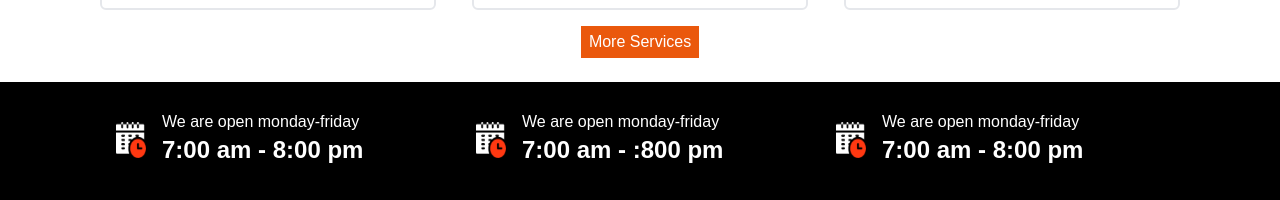
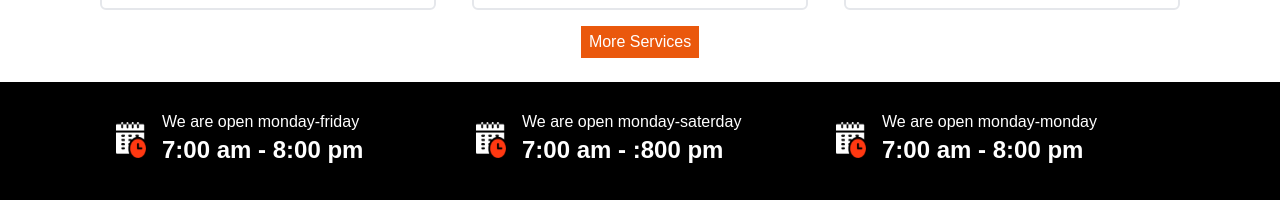
Before and after one commit to SujonRoyBD/Car-doctor, a Next.js app: page / in a window 1280 px wide. Shown: the part 2165-2365 px from the top of the page. Built offline with nearby package versions, Linux system fonts and the light colour scheme.

Commit message:
saterday

```diff
--- a/src/app/clock/Clock.js
+++ b/src/app/clock/Clock.js
@@ -14,14 +14,14 @@ const Clock = () => {
             <div className='flex gap-4 mt-7'>
                 <Image src="/aseats/ghori.png" alt='clock' height={20} width={30} className='h-9 ml-4 mt-3 '/>
                 <div>
-                   <p>We are open monday-friday</p>
+                   <p>We are open monday-saterday</p>
                    <h3  className='text-2xl font-bold'>7:00 am - :800 pm</h3>
                 </div>
             </div>
             <div className='flex gap-4 mt-7'>
                 <Image src="/aseats/ghori.png" alt='clock' height={20} width={30} className='h-9 ml-4 mt-3 '/>
                 <div>
-                   <p>We are open monday-friday</p>
+                   <p>We are open monday-monday</p>
                    <h3  className='text-2xl font-bold'>7:00 am - 8:00 pm</h3>
                 </div>
             </div>
```
